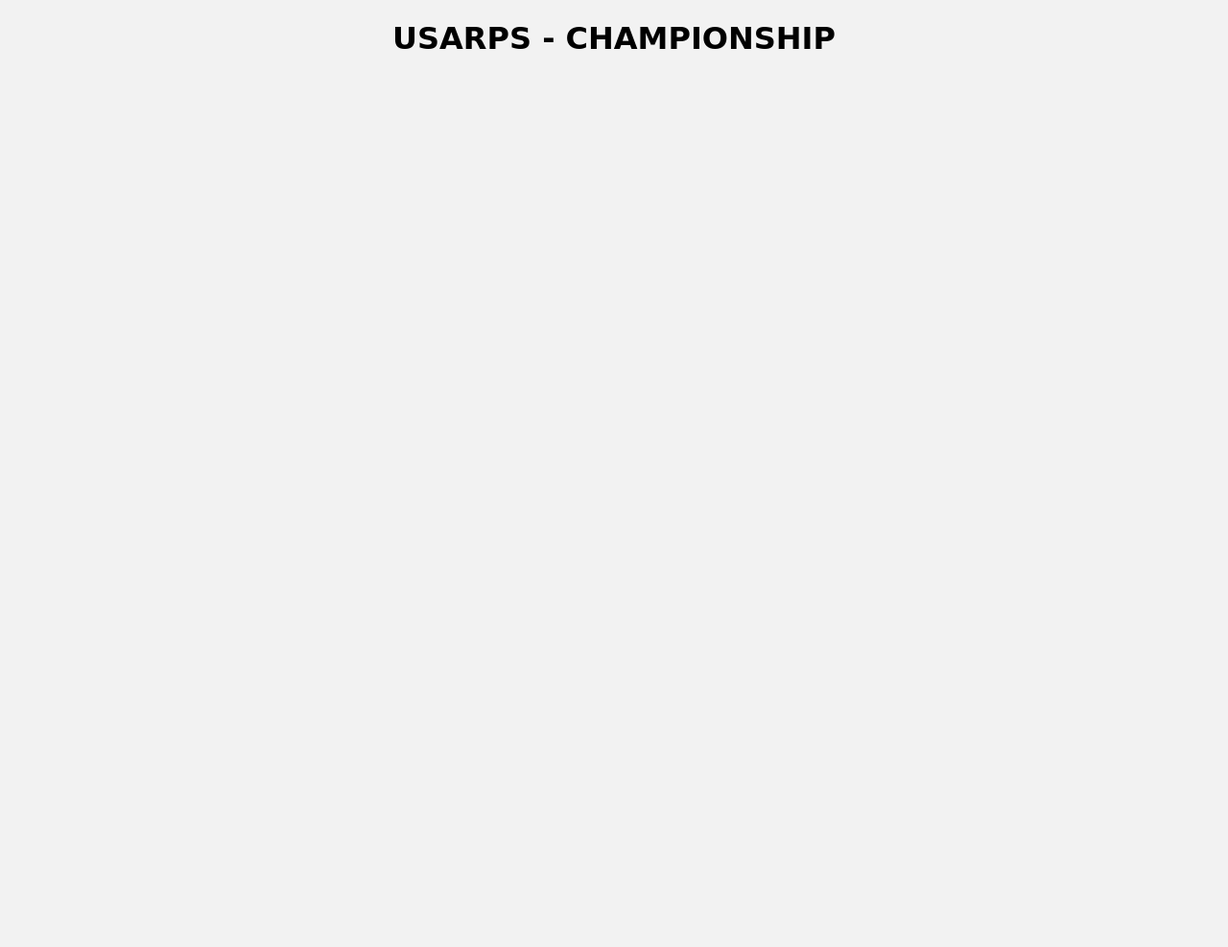
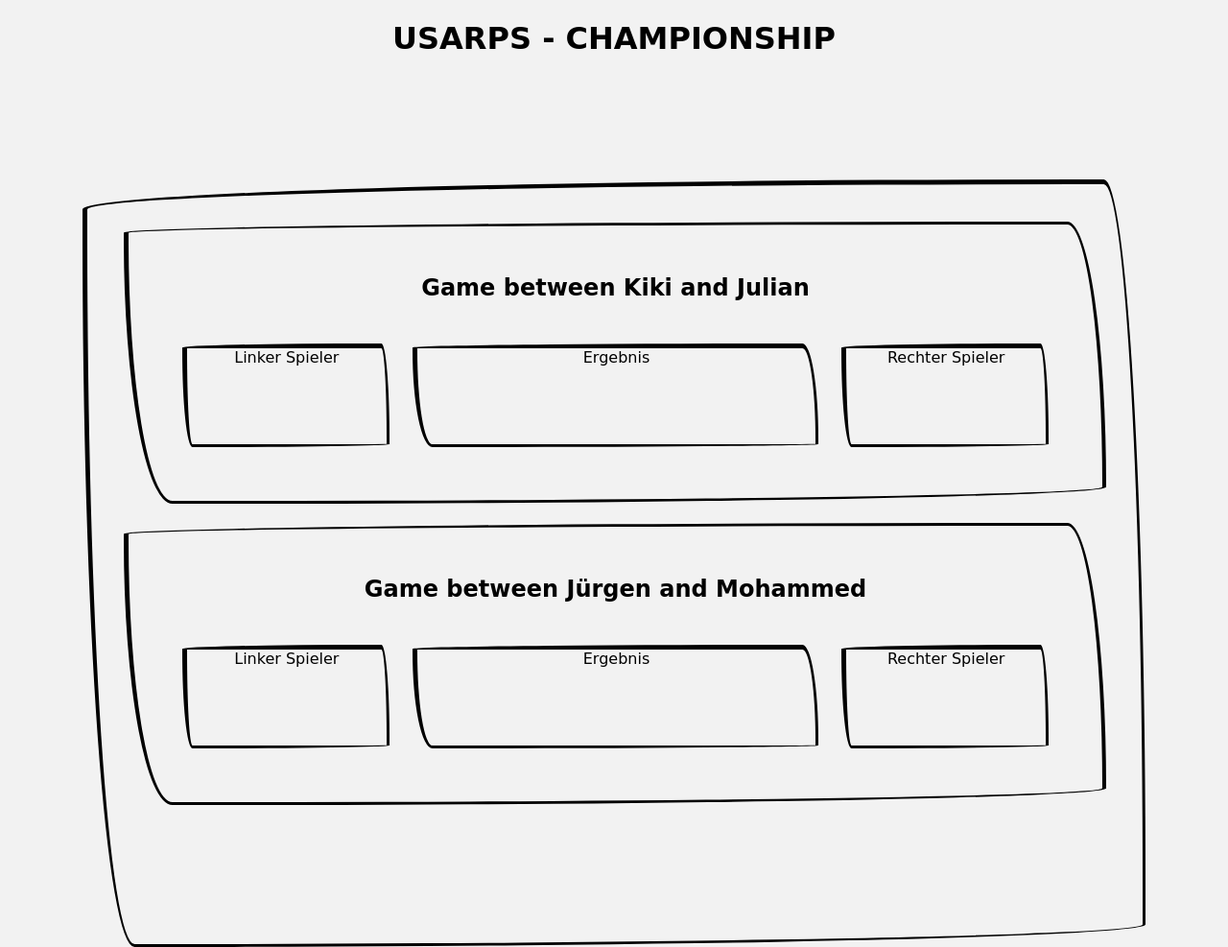
Before and after one commit to JuleZ1905/Technix-M7_Database_PHP, a PHP site: page / in a window 1280 px wide. Shown: the whole page at 96% size. Before the commit the page ends 51 px from the top, so only its background shows below. Run offline with PHP 8.4, Linux system fonts and the light colour scheme.

Commit message:
template with content added

```diff
--- a/Templates/CSS/index.css
+++ b/Templates/CSS/index.css
@@ -1,17 +1,72 @@
-html {
-    width: 100%;
-    height: 100%;
+html,
+body {
+  width: 100%;
+  height: 100%;
+  margin: 0;
+  padding: 0;
 }
 
 body {
-    width: 100%;
-    height: 100%;
-    margin: 0;
-    padding: 0;
-    background-color: #f2f2f2;
-    font-family: 'Comic Sans MS', cursive, sans-serif;
+  background-color: #f2f2f2;
+  font-family: "Comic Sans MS", cursive, sans-serif;
 }
 
 #header {
-    text-align: center;
+  text-align: center;
 }
+
+.all-content {
+  width: 100%;
+  height: 100%;
+  display: flex;
+  justify-content: center;
+  margin-top: 10%;
+}
+
+.all-entries {
+  text-align: center;
+  width: 80%;
+  border: solid black;
+  border-radius: 20px;
+  border-width: 5px 3px 3px 5px;
+  border-radius: 95% 4% 97% 5%/4% 94% 3% 95%;
+  padding: 3%;
+}
+
+.entry {
+  margin: 0;
+  padding: 2em;
+  border: solid black;
+  border-width: 3px 4px 3px 5px;
+  border-radius:95% 4% 92% 5%/4% 95% 6% 95%;
+  margin-bottom: 2%;
+}
+
+.entry-content {
+  margin: 0;
+  padding: 1.5em;
+  display: flex;
+  flex-direction: row;
+  justify-content: space-between;
+}
+
+.left-opponent {
+    min-width: 23%;
+    min-height: 100px;
+}
+
+.right-opponent {
+    min-width: 23%;
+    min-height: 100px;
+}
+
+.results {
+    min-width: 46%;
+    min-height: 100px;
+}
+
+.content {
+  border: solid black;
+  border-width: 5px 3px 3px 5px;
+  border-radius:95% 4% 97% 5%/4% 94% 3% 95%;
+}
--- a/Templates/index.html
+++ b/Templates/index.html
@@ -9,5 +9,30 @@
 </head>
 <body>
     <h1 id="header">USARPS - CHAMPIONSHIP</h1>
+
+    <div class="all-content">
+        <div class="all-entries">
+            <div class="entry">
+                <div class="entry-header">
+                    <h2>Game between Kiki and Julian</h2>
+                </div>
+                <div class="entry-content">
+                    <div class="content left-opponent">Linker Spieler</div>
+                    <div class="content results">Ergebnis</div>
+                    <div class="content right-opponent">Rechter Spieler</div>
+                </div>
+            </div>
+            <div class="entry">
+                <div class="entry-header">
+                    <h2>Game between Jürgen and Mohammed</h2>
+                </div>
+                <div class="entry-content">
+                    <div class="content left-opponent">Linker Spieler</div>
+                    <div class="content results">Ergebnis</div>
+                    <div class="content right-opponent">Rechter Spieler</div>
+                </div>
+            </div>
+        </div>
+    </div>
 </body>
 </html>
```
